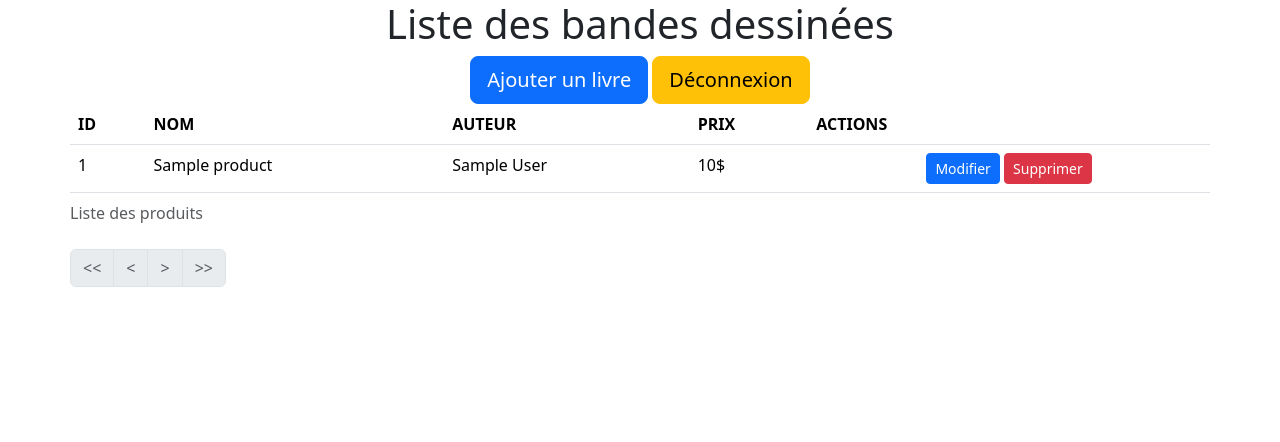
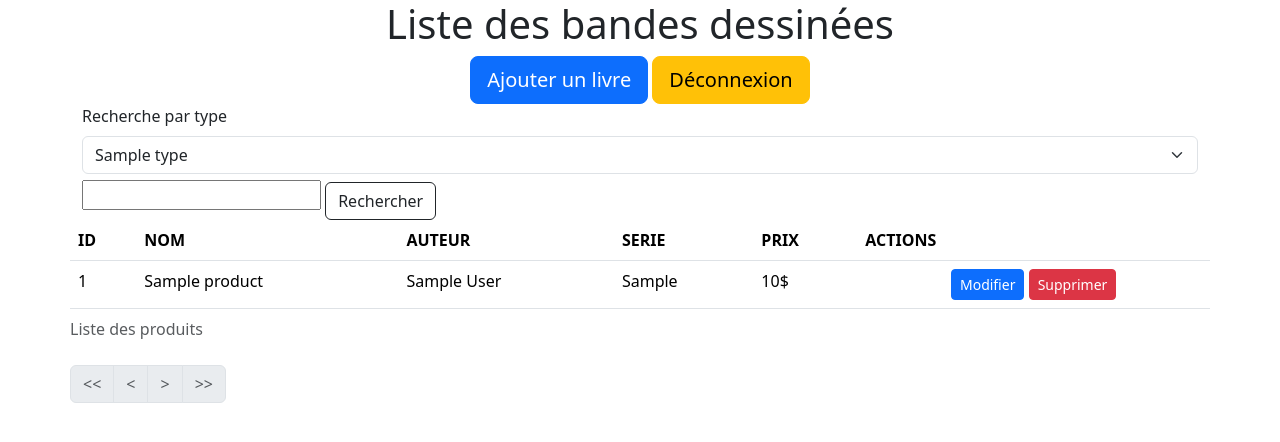
Before and after one commit to BrasseurTristan/BDSHOP, a PHP site: page /admin/product/index.php in a window 1280 px wide. Shown: the top 442 px of the page. Run offline with PHP 8.4, Linux system fonts and the light colour scheme; the visitor is signed in with stand-in values (Sample User, id 1); tables that the repository leaves empty or names only in its code hold one stand-in row (values such as "Sample post").

Commit message:
Modification de la pagination et ajout d'une barre de recherche

```diff
--- a/admin/product/delete.php
+++ b/admin/product/delete.php
@@ -2,6 +2,10 @@
 require_once $_SERVER['DOCUMENT_ROOT'] . "/admin/include/functions.php";
 require_once $_SERVER['DOCUMENT_ROOT'] . "/admin/include/protect.php";
 require_once $_SERVER['DOCUMENT_ROOT'] . "/admin/include/connect.php";
+
+if(!isset($_GET['token'])){
+    redirect('/admin/login.php');
+}
 
 // On vérifie si '$_GET['id']' existe et si la valeur est numérique.
 if(isset($_GET['id']) && is_numeric($_GET['id'])) {
--- a/admin/product/index.php
+++ b/admin/product/index.php
@@ -1,23 +1,52 @@
 <?php
 // On importe les fonctions que l'on a créer depuis le fichier functions.php
+
+use function PHPSTORM_META\map;
+
 require_once $_SERVER['DOCUMENT_ROOT'] . "/admin/include/functions.php";
 // require_once signifie qu'il as besoin du fichier 'protect.php', fichier qui va faire la vérification de l'existance de la variable de session $_SESSION et son contenu.
 require_once $_SERVER['DOCUMENT_ROOT'] . "/admin/include/protect.php";
 // connect.php va nous permettre d'avoir accès à la base de données.
 require_once $_SERVER['DOCUMENT_ROOT'] . "/admin/include/connect.php";
 
+// if(isset($_POST['sent']) && $_POST['sent'] == 'ok') {
+
+//     foreach ($_POST as $key => $value) {
+//         var_dump($_COOKIE[$key]);
+
+//         setcookie($key,$value,time()+(24*60*60),"/");
+//         var_dump($_COOKIE[$key]);
+//     }
+// };
+
 // Page par défaut
 $page = 1;
 // Nombre d'enregistrements par page par défaut
 $perPage = 50;
-
 if (isset($_GET['p']) && is_numeric($_GET['p']) && $_GET['p'] > 0) {
     // Si valide, met à jour la valeur de $page
     $page = $_GET['p'];
 }
 // Prépare une requête SQL pour sélectionner tous les enregistrements de la table "table_product" en appliquant une limite de résultats et un décalage .
-$sql = 'SELECT * FROM table_product LIMIT :limit OFFSET :offset';
-$stmt = $db->prepare($sql);
+$sqlSelect = 'SELECT * FROM table_product';
+$sqlWhere = ' WHERE 1=1';
+if(!empty($_COOKIE['search'])){
+    $sqlWhere .= ' AND (product_name LIKE :product_name COLLATE utf8mb3_general_ci OR product_serie LIKE :product_serie COLLATE utf8mb3_general_ci)';
+}
+if(!empty($_COOKIE['product_type_id'])){
+    $sqlWhere .= ' AND product_type_id = :product_type_id';
+}
+
+$sqlLimit = ' LIMIT :limit OFFSET :offset';
+$stmt = $db->prepare($sqlSelect.$sqlWhere.$sqlLimit);
+if(!empty($_COOKIE['search'])){
+    $stmt->bindValue(":product_name","%".$_COOKIE['search']."%");
+    $stmt->bindValue(":product_serie","%".$_COOKIE['search']."%");
+}
+    if(!empty($_COOKIE['product_type_id'])){
+        $stmt->bindValue(":product_type_id",$_COOKIE['product_type_id']);
+}
+
 $stmt->bindValue(":limit", $perPage, PDO::PARAM_INT);
 // Calcule le décalage pour savoir combien de lignes doivent être ignorées dans le résultat.
 $stmt->bindValue(":offset", ($page - 1) * $perPage, PDO::PARAM_INT);
@@ -26,10 +55,13 @@ $recordset = $stmt->fetchAll();
 // $sql = 'SELECT tp.product_id AS id, tp.product_name AS nom, tp.product_author AS auteur,tp.product_image AS image, tt.type_name AS type, tc.category_name AS categorie FROM table_product tp INNER JOIN table_type tt ON tp.product_type_id = tt.type_id INNER JOIN table_product_category tpc ON tp.product_id = tpc.product_category_product_id INNER JOIN table_category tc ON tc.category_id = tpc.product_category_category_id;';
 
 
+$sql_type = 'SELECT type_id AS id, type_name AS name FROM table_type ORDER BY type_name ASC';
+$stmt = $db->prepare($sql_type);
+$stmt->execute();
+$recordset_type = $stmt->fetchAll();
 ?>
 <!DOCTYPE html>
 <html lang="en">
-
 <head>
     <meta charset="UTF-8">
     <link href="https://cdn.jsdelivr.net/npm/bootstrap@5.3.3/dist/css/bootstrap.min.css" rel="stylesheet" integrity="sha384-QWTKZyjpPEjISv5WaRU9OFeRpok6YctnYmDr5pNlyT2bRjXh0JMhjY6hW+ALEwIH" crossorigin="anonymous">
@@ -43,6 +75,22 @@ $recordset = $stmt->fetchAll();
         <a href="form.php" class="btn btn-primary btn-lg">Ajouter un livre</a>
         <a href="../logout.php" class="btn btn-warning btn-lg">Déconnexion</a>
     </div>
+    <form action="updateSearchCookie.php" method="POST" class="container">
+    <label class="form-label" for="product_type_id">Recherche par type</label>
+    <select name="product_type_id" id="type_id" class="form-select">
+        <option value="" selected >Tout les types</otion>
+        <!-- Boucle 'foreach()' qui va afficher toutes les catégories de livre. -->
+                <?php foreach ($recordset_type as $type) {
+                ?>
+                    <option value="<?= hsc($type['id']) ?>" <?=(isset($_COOKIE['product_type_id']) && $_COOKIE['product_type_id'] = $type['id']) ?'selected':''?>> <?= hsc($type['name']) ?></option>
+                <?php
+                }
+                ?>
+            </select>
+            <input type="text" name="search" value="<?= !empty($_COOKIE['search'])? $_COOKIE['search'] : "" ?>">
+            <input type="hidden" name="sent" value="ok">
+            <input type="submit" value="Rechercher" class="btn btn-outline-dark mt-2" >
+    </form>
     <table class="table container table-hover table-responsive ">
         <caption> Liste des produits </caption>
         <thead class="bg-primary">
@@ -50,6 +98,7 @@ $recordset = $stmt->fetchAll();
                 <th scope="col">ID</th>
                 <th scope="col">NOM</th>
                 <th scope="col">AUTEUR</th>
+                <th scope="col">SERIE</th>
                 <th scope="col">PRIX</th>
                 <th scope="col">ACTIONS</th>
             </tr>
@@ -64,6 +113,7 @@ $recordset = $stmt->fetchAll();
                     <td><?= hsc($row['product_id']); ?></td>
                     <td><?= hsc($row['product_name']); ?></td>
                     <td><?= hsc($row['product_author']); ?></td>
+                    <td><?= hsc($row['product_serie']); ?></td>
                     <td><?= hsc($row['product_price']); ?>$</td>
                     <!-- Dans l'attribut 'href' des boutons on ajoute un paramètre dans l'URL qui à pour clé 'id' et pour valeur l'id du produit -->
                     <td class='text-center'>
@@ -77,8 +127,15 @@ $recordset = $stmt->fetchAll();
 
     <?php
     //Requête SQL pour avoir le nombre le livre dans la base de données
-    $sql = "SELECT COUNT(product_id) AS total FROM table_product";
+    $sql = "SELECT COUNT(product_id) AS total FROM table_product".$sqlWhere;
     $stmt = $db->prepare($sql);
+    if(!empty($_COOKIE  ['search'])){
+        $stmt->bindValue(":product_name","%".$_COOKIE   ['search']."%");
+        $stmt->bindValue(":product_serie","%".$_COOKIE  ['search']."%");
+    }
+        if(!empty($_COOKIE  ['product_type_id'])){
+            $stmt->bindValue(":product_type_id",$_COOKIE    ['product_type_id']);
+    }
     $stmt->execute();
     $row = $stmt->fetch();
     // On récupère le total des produits dans la variable '$row'.
```
Also changed, not shown: admin/product/form.php (+4 -4 lines), admin/product/process.php (+33 -6 lines), admin/product/updateSearchCookie.php (added, +10 -0 lines).
